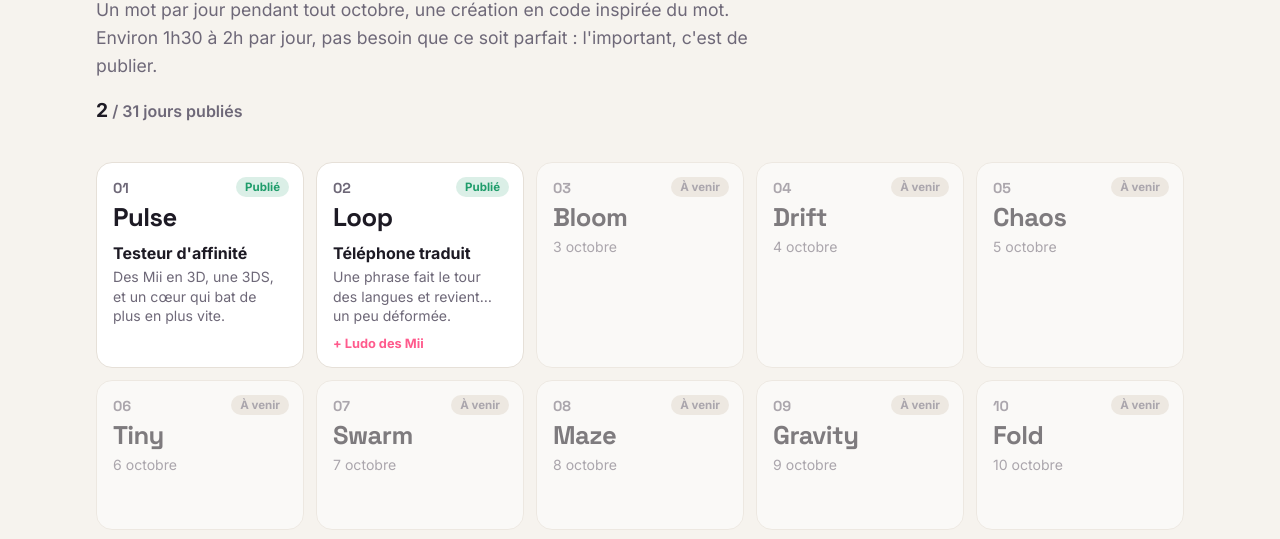
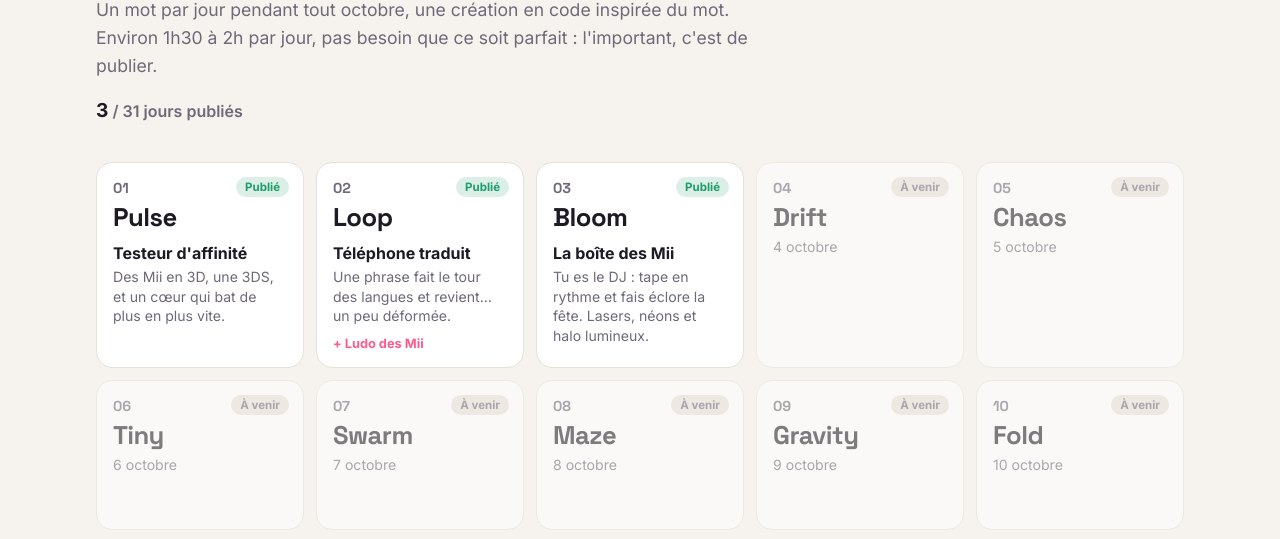
Before and after one commit to dyzlek/devtober, a plain HTML site: page index.html in a window 1280 px wide. Shown: the part 180-719 px from the top of the page. Drawn offline with Linux system fonts and the light colour scheme.

Commit message:
feat(hub): ajoute le jour 03 (La boîte des Mii)

```diff
--- a/days.js
+++ b/days.js
@@ -16,6 +16,7 @@ export const PUBLISHED = {
     title: 'Téléphone traduit', pitch: 'Une phrase fait le tour des langues et revient… un peu déformée.',
     extras: [{ path: 'ludo', title: 'Ludo des Mii', pitch: 'Un Ludo en 3D dans la 3DS : toi et trois Mii bots, un dé qui roule vraiment.' }],
   },
+  3: { title: 'La boîte des Mii', pitch: 'Tu es le DJ : tape en rythme et fais éclore la fête. Lasers, néons et halo lumineux.' },
 };
 
 export const slugOf = (n) => `day-${String(n).padStart(2, '0')}-${WORDS[n - 1].toLowerCase()}`;
--- a/hub/hub.js
+++ b/hub/hub.js
@@ -1,5 +1,5 @@
 // Le cadre commun : accueil (grille des 31 jours) + page d'un jour (iframe, navigation, README).
-import { DAYS, statusOf } from '../days.js?v=5';
+import { DAYS, statusOf } from '../days.js?v=6';
 
 const $ = (s) => document.querySelector(s);
 const pad = (n) => String(n).padStart(2, '0');
--- a/index.html
+++ b/index.html
@@ -55,6 +55,6 @@
     <article id="readme-body" class="readme-body"></article>
   </dialog>
 
-  <script type="module" src="hub/hub.js?v=5"></script>
+  <script type="module" src="hub/hub.js?v=6"></script>
 </body>
 </html>
```
Also changed, not shown: 1 other file.
